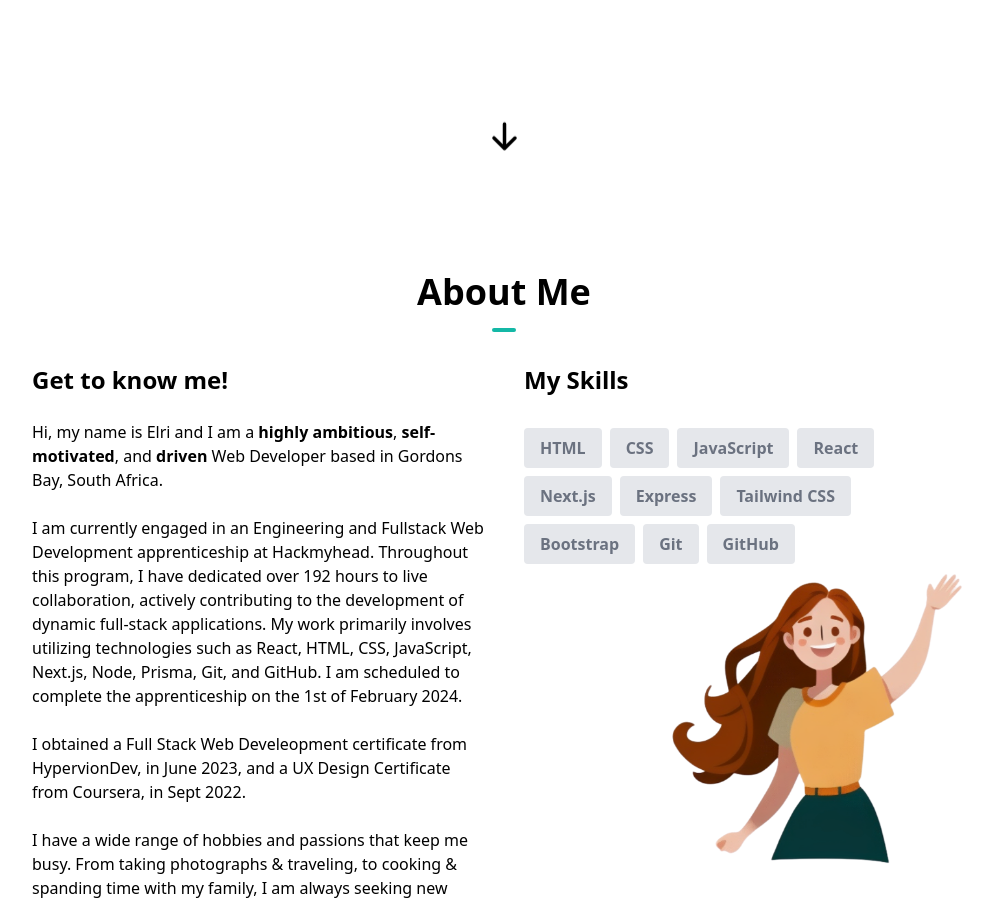
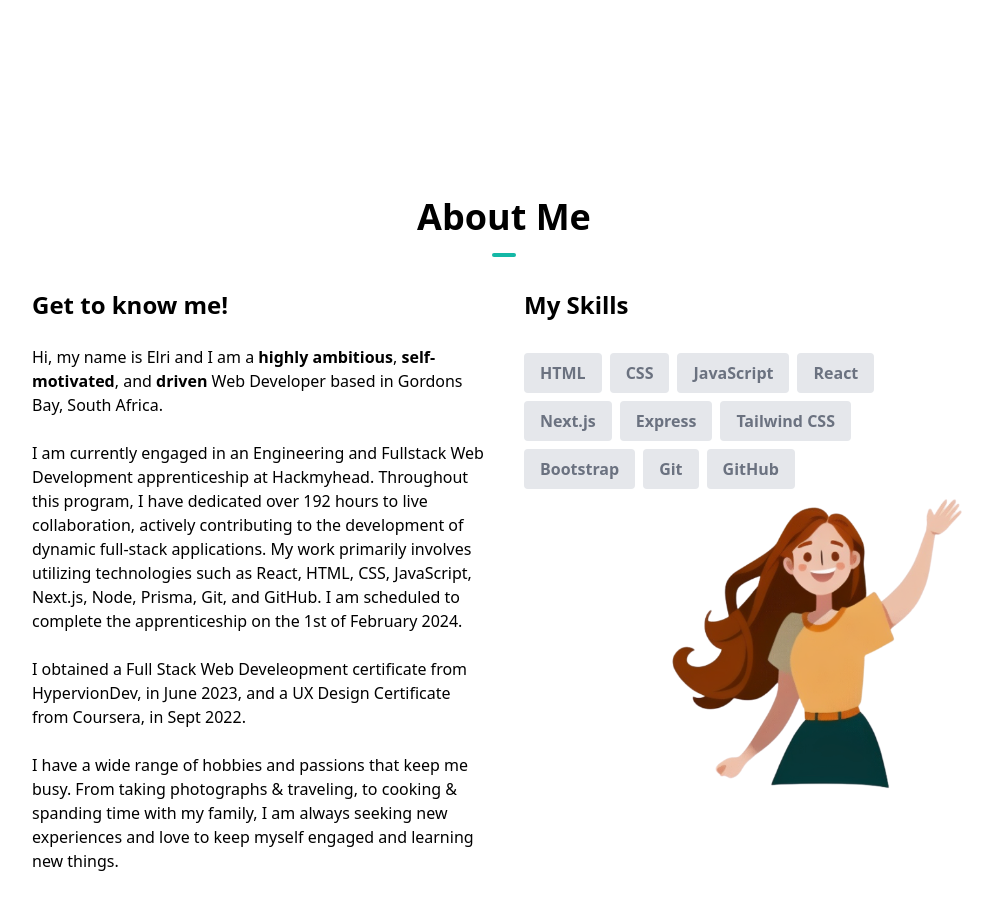
Before and after one commit to Elri87/Portfolio, a Next.js app: page / in a window 1280 px wide. Shown: the part 780-1681 px from the top of the page, without its empty margins (136-1128 px from the left). Built offline with nearby package versions, Linux system fonts and the light colour scheme.

Commit message:
Hero: Removed arrow

```diff
--- a/components/HeroSection.tsx
+++ b/components/HeroSection.tsx
@@ -3,7 +3,6 @@
 import React from "react";
 import Image from "next/image";
 import { Link } from "react-scroll/modules";
-import { HiArrowDown } from "react-icons/hi";
 
 function HeroSection() {
   return (
@@ -43,7 +42,16 @@ function HeroSection() {
           </Link>
         </div>
       </div>
-      <div className="flex flex-row items-center text-center justify-center ">
+    </section>
+  );
+}
+
+export default HeroSection;
+
+//section - adding id so that navbar knows where to go when we scroll on home
+//Animation ( className="animate-bounce") for arrow is added in tailwind.config file under extend
+/* import { HiArrowDown } from "react-icons/hi";
+<div className="flex flex-row items-center text-center justify-center ">
         <Link
           to="about"
           activeClass="active"
@@ -54,12 +62,4 @@ function HeroSection() {
         >
           <HiArrowDown size={35} className="animate-bounce" />
         </Link>
-      </div>
-    </section>
-  );
-}
-
-export default HeroSection;
-
-//section - adding id so that navbar knows where to go when we scroll on home
-//Animation ( className="animate-bounce") for arrow is added in tailwind.config file under extend
+      </div>*/
```
